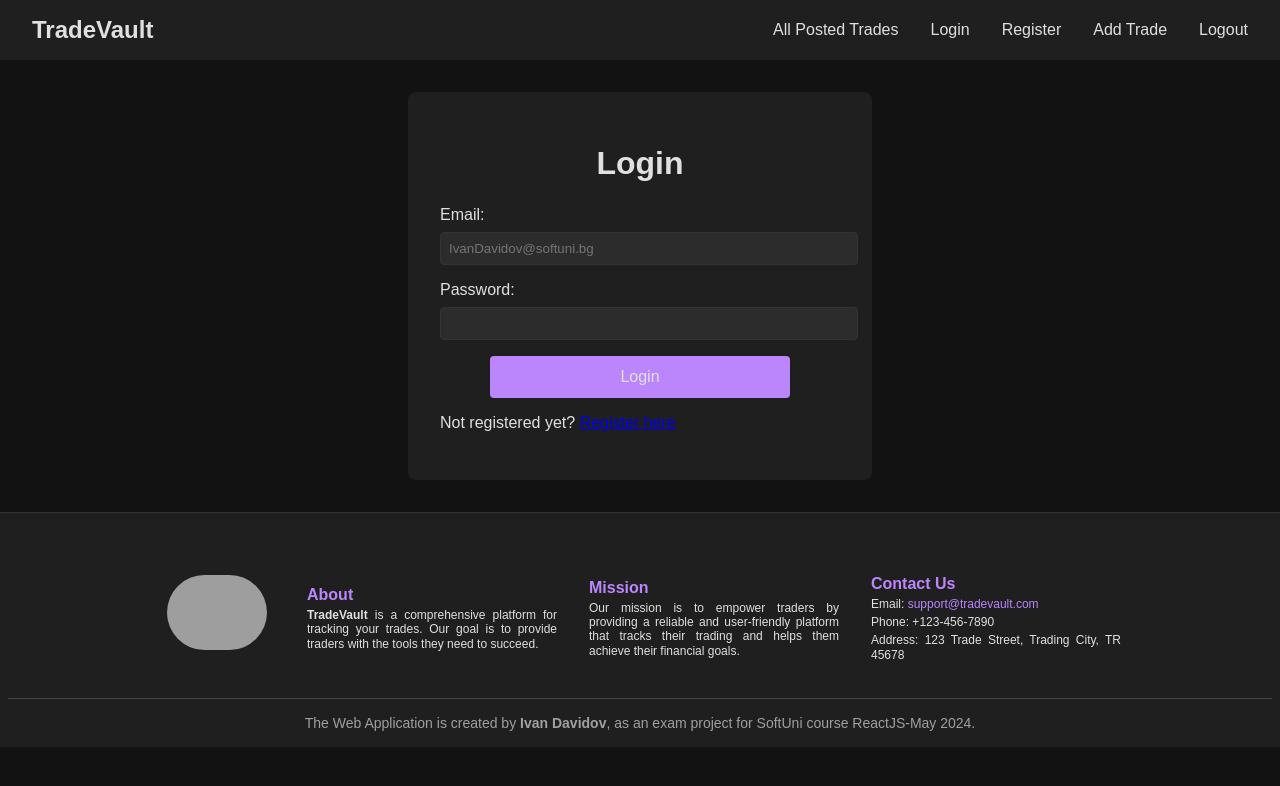
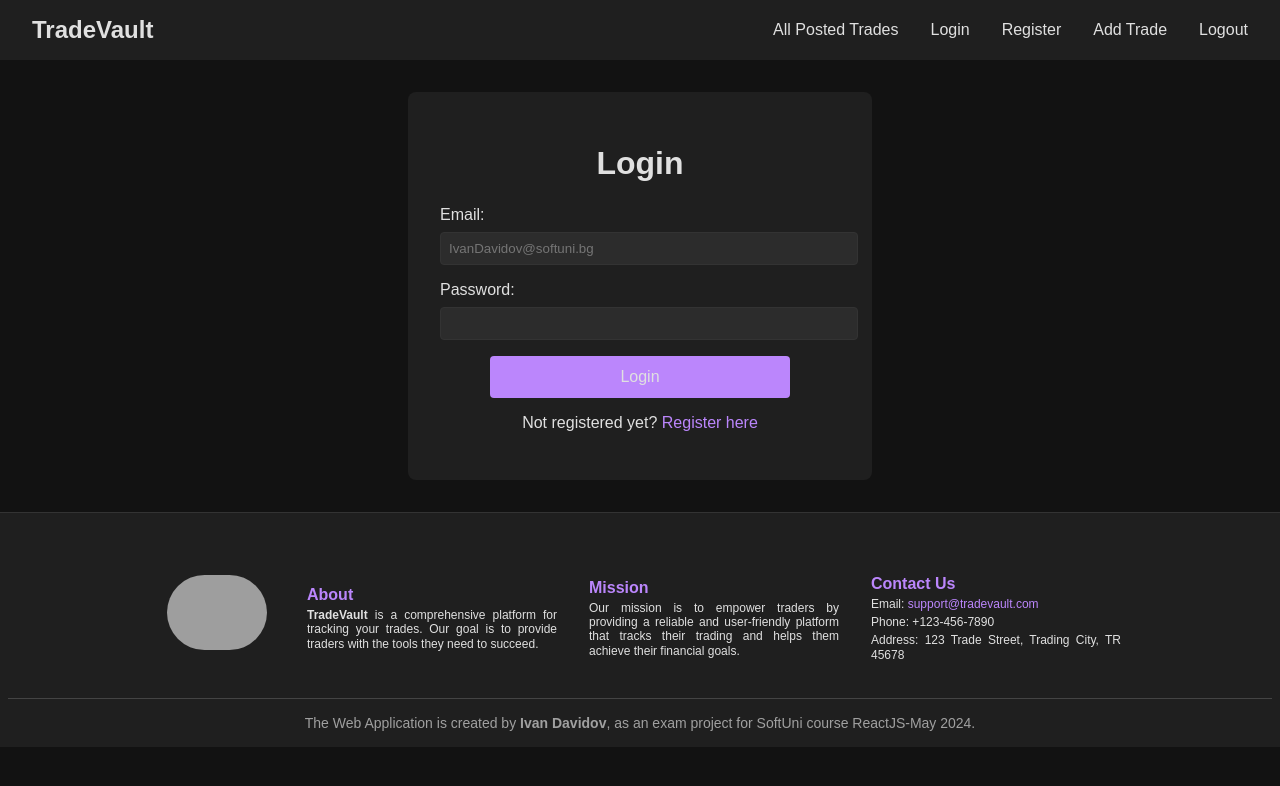
Before and after one commit to idavidov13/React-May-2024-Regular-Exam, a React (Vite) app in the folder client/: page /login in a window 1280 px wide. Shown: the top 786 px of the page. Built offline with nearby package versions, Linux system fonts and the light colour scheme; grey boxes are pictures that could not be loaded.

Commit message:
add classes styles

```diff
--- a/client/src/styles/login.css
+++ b/client/src/styles/login.css
@@ -62,3 +62,17 @@
 .submit-button:hover {
   background-color: #3700b3;
 }
+
+.register-link-login-page {
+  text-align: center;
+  margin-top: 1rem;
+}
+
+.register-link-login-page a {
+  color: #bb86fc;
+  text-decoration: none;
+}
+
+.register-link-login-page a:hover {
+  text-decoration: underline;
+}
```
